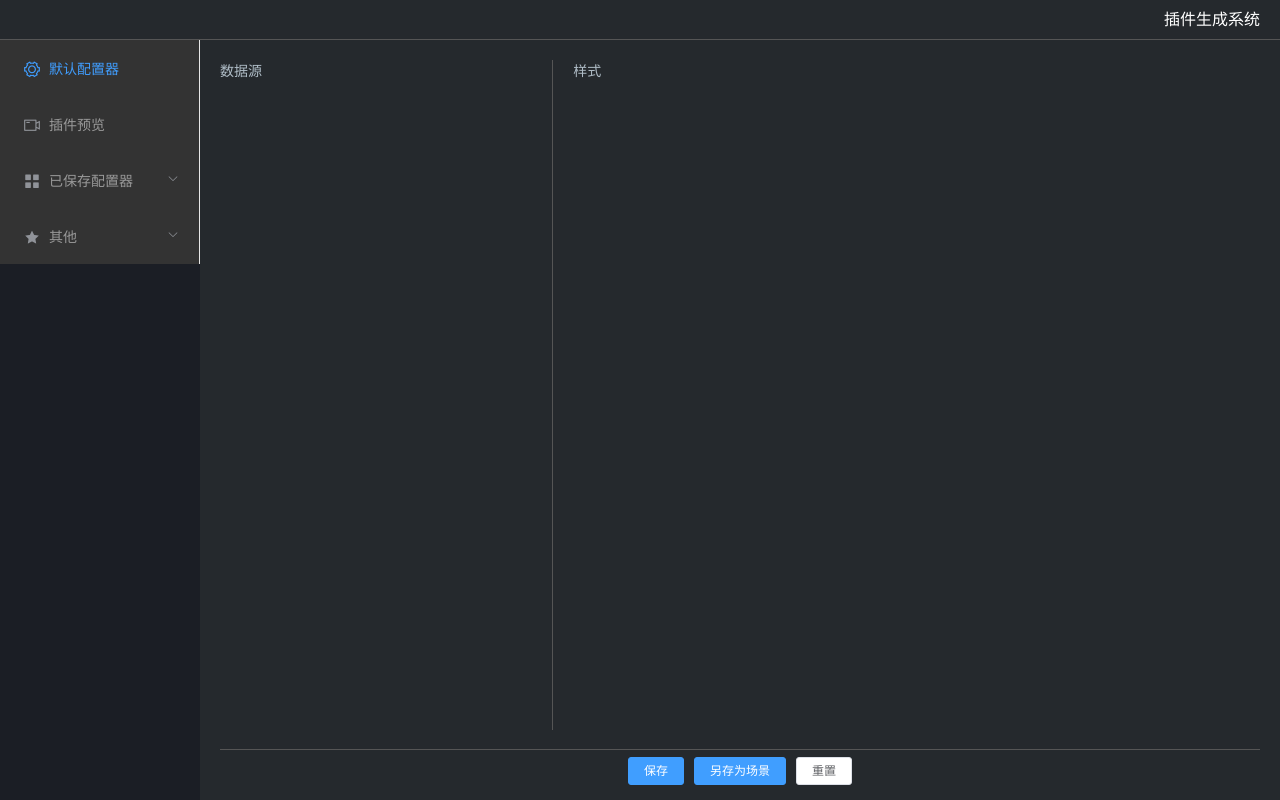
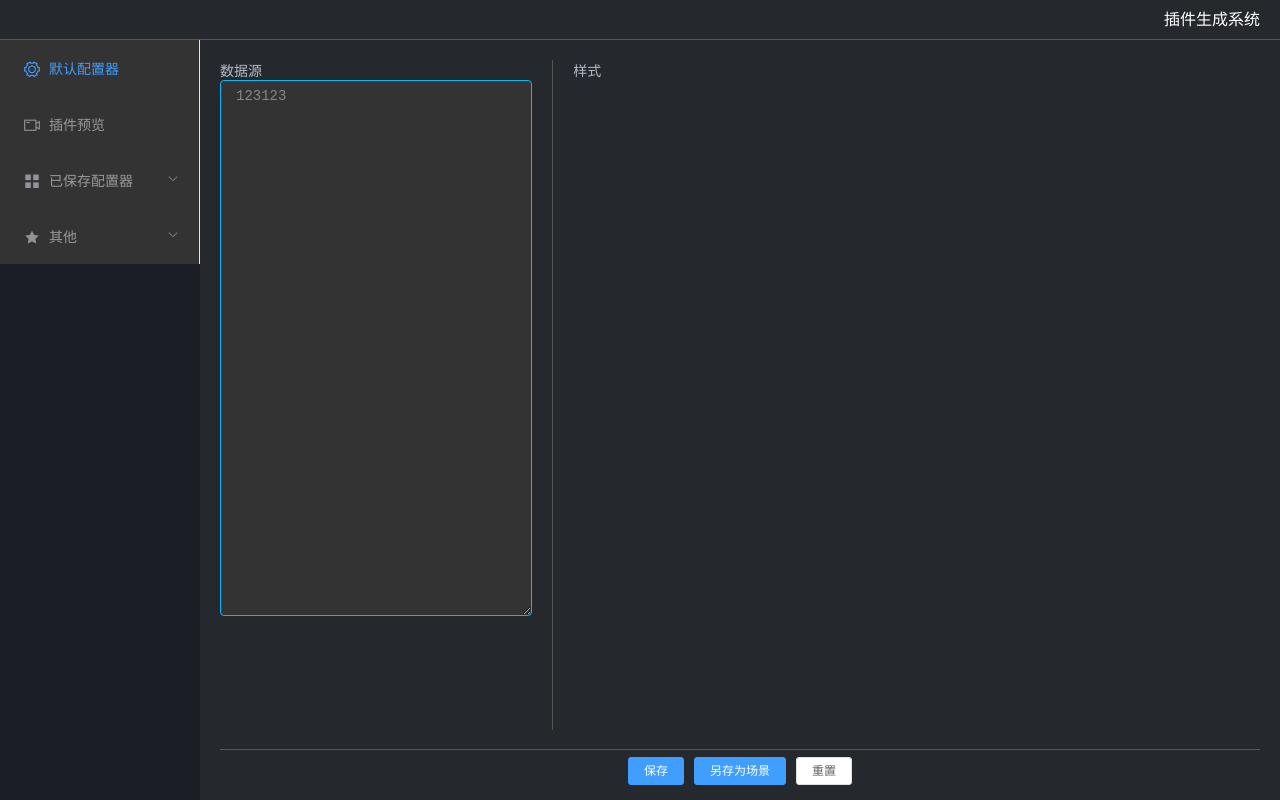
Before and after one commit to xm94630/widgetPro, a Vue app: page /#/homePage/configurator in a window 1280 px wide. Built offline with nearby package versions, Linux system fonts and the light colour scheme.

Commit message:
[坑] 这个textarea 组件的样式的问题我已经被坑好几次了，还是记不住！css中的scoped一定要注意啊

```diff
--- a/src/components/homePage_configurator.vue
+++ b/src/components/homePage_configurator.vue
@@ -3,7 +3,15 @@
     <div class="conBox">
       <el-row :gutter="20">
         <el-col :span="8">
-          <div class="dataBox">数据源</div>
+          <div class="dataBox">
+            数据源
+            <el-input
+              ref="xxx"
+              type="textarea"
+              :rows="10"
+              v-model="a">
+      </el-input>
+          </div>
         </el-col>
         <el-col :span="16">
           <div class="configBox">样式</div>
@@ -25,6 +33,7 @@ export default {
   },
   data:function(){
     return{
+      a:123123
     }
   },
   methods:{
@@ -44,6 +53,8 @@ export default {
     .dataBox{
       height:100%;
       border-right:solid 1px #555;
+      padding-right: 20px;
+      box-sizing: border-box;
     }
     .configBox{
       height:100%;
@@ -66,6 +77,19 @@ export default {
     height: 100%;
   }
 }
+</style>
 
-
+<style lang="scss">
+.dataBox{
+  .el-textarea{
+    height: 100%;
+    //这个样式的改变，一定要放到无scoped限定的样式中
+    .el-textarea__inner{
+      border:solid 1px #00baff;
+      background: #333;
+      color:#888;
+      height: 80%;
+    }
+  }
+}
 </style>
```
